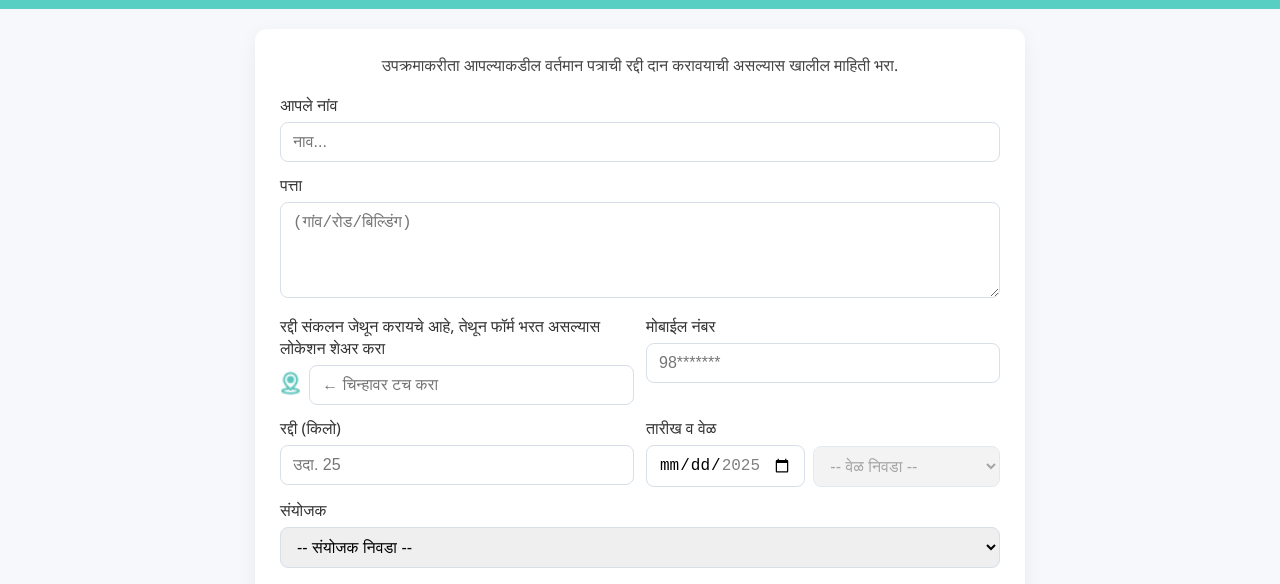
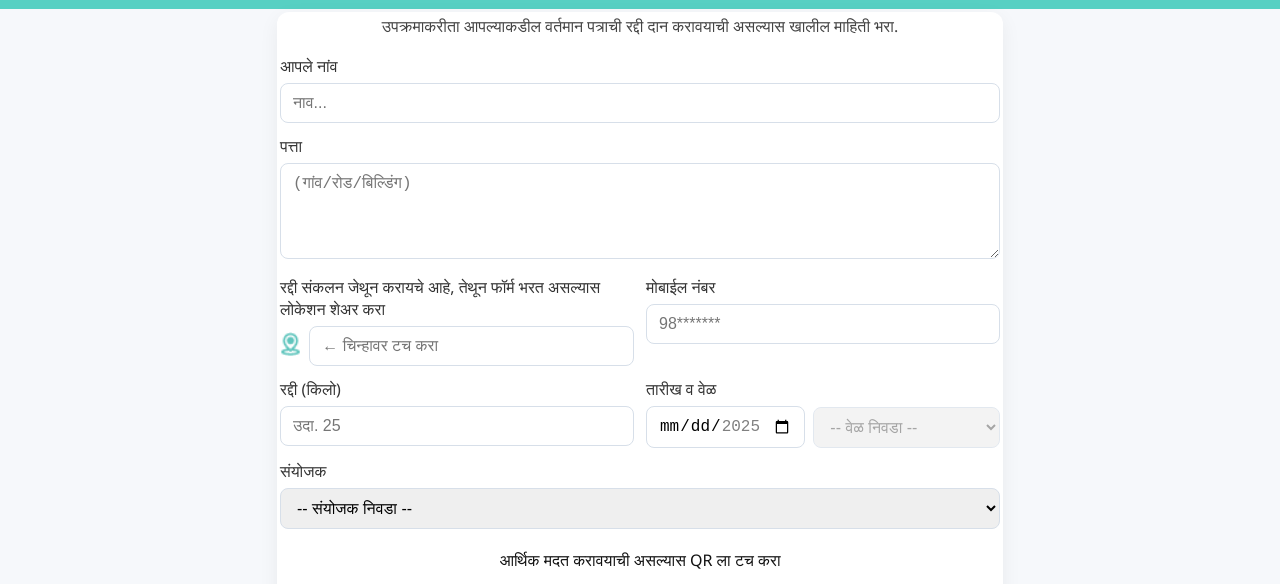
Before and after one commit to chedenandkumar/Samajik-Diwali, a website: page index.html in a window 1280 px wide. Shown: the part 171-755 px from the top of the page. Drawn offline with Linux system fonts and the light colour scheme; no server answers.

Commit message:
Update index.html

```diff
--- a/index.html
+++ b/index.html
@@ -16,7 +16,7 @@
     header { display:flex; flex-direction:column; align-items:center; gap:8px; padding:12px 20px; background:#57d0c3; color:#fff; text-align:center; }
     header img { height:70px; }
     header h1 { font-size:1.6rem; margin:0; }
-    .container { max-width:720px; margin:20px auto; padding:25px; background:#fff; border-radius:12px; box-shadow:0 6px 20px rgba(0,0,0,0.06); }
+    .container { max-width:720px; margin:3px auto; padding:3px; background:#fff; border-radius:12px; box-shadow:0 6px 20px rgba(0,0,0,0.06); }
     p.lead { margin:0 0 18px; color:#444; text-align:center; }
     form .row { display:flex; gap:12px; margin-bottom:12px; flex-wrap:wrap; }
     label { display:block; font-size:1rem; margin-bottom:6px; color:#333; }
```
